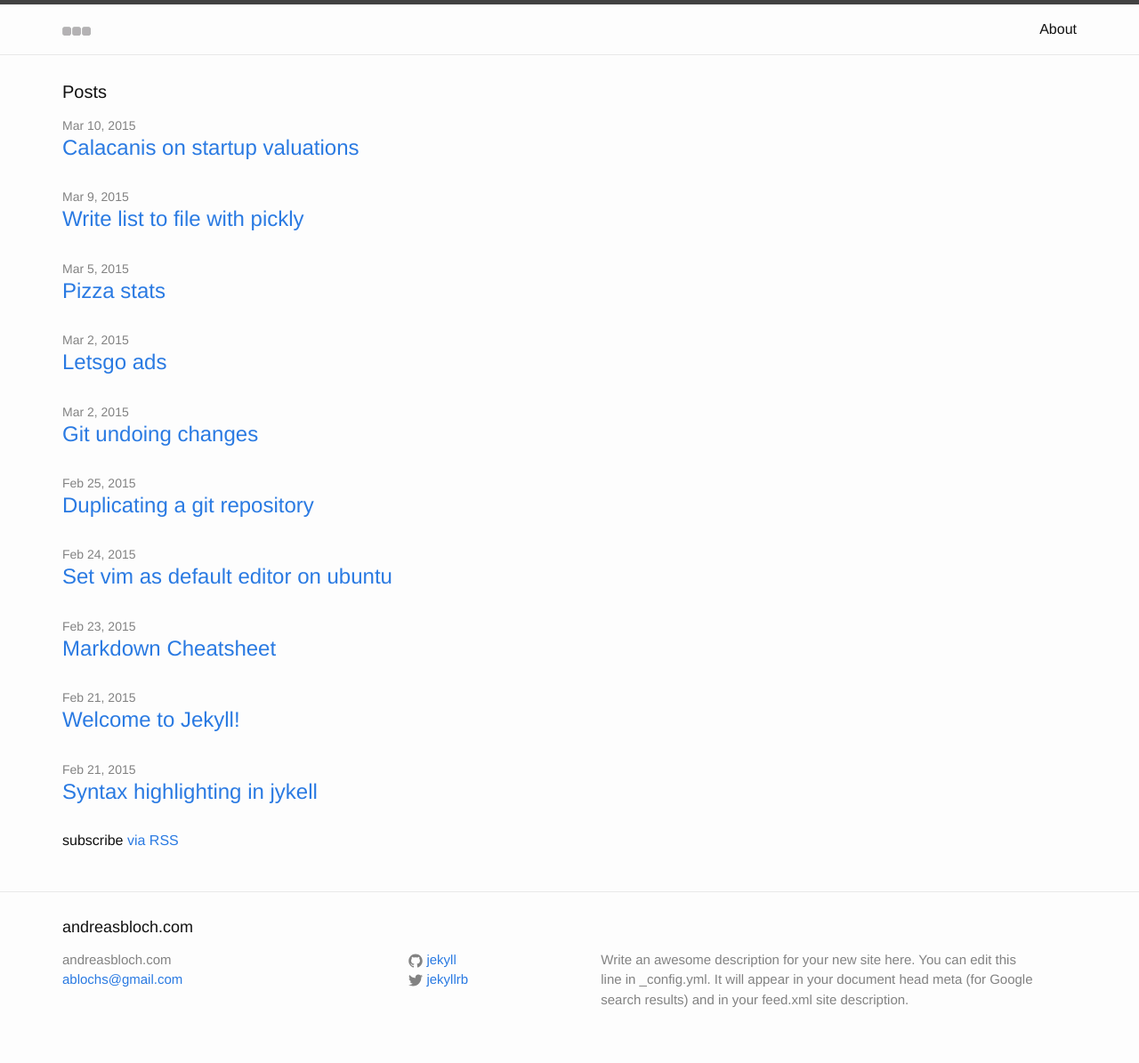
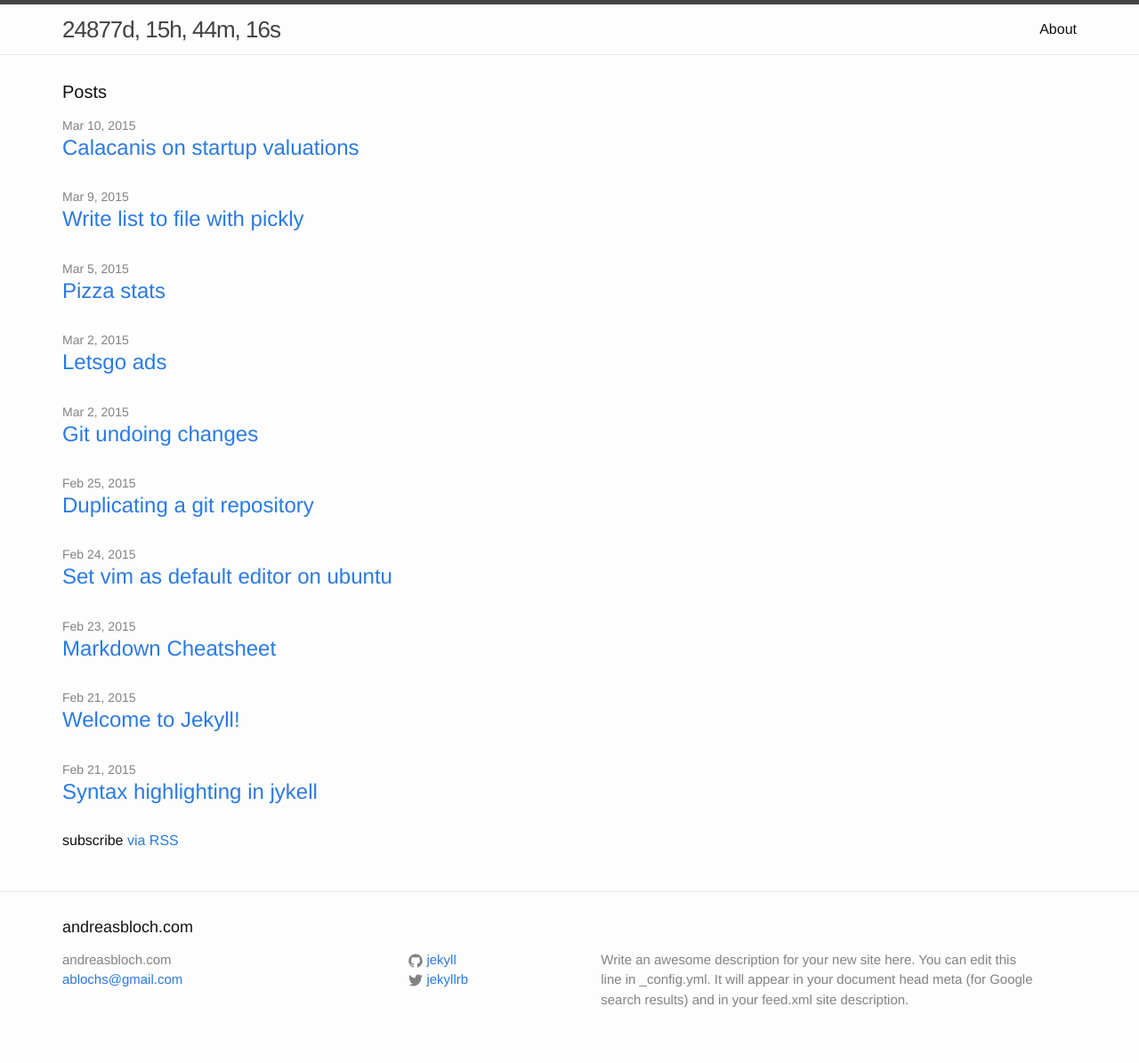
Before and after one commit to ablochs/ablochs.github.io.old, a Jekyll site: the page built from index.html, in a window 1280 px wide. Shown: the whole page at 89% size. Built offline with Jekyll 4.4.1, drawn with Linux system fonts in a browser that asks for light colours.

Commit message:
Fix counter id

```diff
--- a/_includes/header.html
+++ b/_includes/header.html
@@ -3,7 +3,7 @@
   <!-- <div class="wrapper"> -->
   <div class="container">
 
-    <a id="" class="site-title" href="/"><img src="{{ site.url }}/assets/ajax-loader.gif"></a>
+    <a id="countdown" class="site-title" href="/"><img src="{{ site.url }}/assets/ajax-loader.gif"></a>
 
     <!-- <a class="site-title" href="{{ site.baseurl }}/">{{ site.title }}</a> -->
 
```
